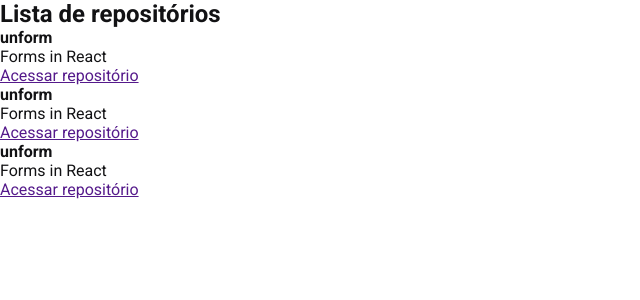
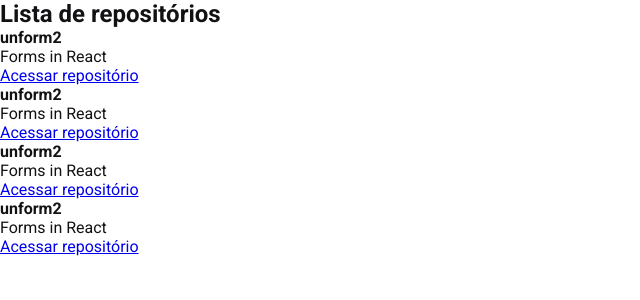
Before and after one commit to Douglas-Strey/Ignite-ReacJS-Chapter_I, a React app in the folder 01-github-explorer/: page / in a window 1280 px wide. Shown: the top 300 px of the page, without its empty margins (0-640 px from the left). Built offline with nearby package versions, Linux system fonts and the light colour scheme.

Commit message:
Finalizado estudos a respeito das propriedades do react

```diff
--- /dev/null
+++ b/01-github-explorer/src/components/RepositoryItem.jsx
@@ -0,0 +1,12 @@
+export function RepositoryItem(props) {
+    return (
+        <li>
+            <strong>{ props.repository?.name ?? 'Default'}</strong>
+            <p>{ props.repository?.description }</p>
+
+            <a href={ props.repository?.link }>
+                Acessar repositório
+            </a>
+        </li>
+    );
+}
--- a/01-github-explorer/src/components/RepositoryList.jsx
+++ b/01-github-explorer/src/components/RepositoryList.jsx
@@ -1,4 +1,10 @@
-const repositoryName = 'unform';
+import { RepositoryItem } from "./RepositoryItem";
+
+const repository = {
+    name: 'unform2',
+    description: 'Forms in React',
+    link: 'https://github.com/Douglas-Strey'
+}
 
 export function RepositoryList() {
     return (
@@ -6,32 +12,10 @@ export function RepositoryList() {
             <h1>Lista de repositórios</h1>
 
             <ul>
-                <li>
-                    <strong>{repositoryName}</strong>
-                    <p>Forms in React</p>
-
-                    <a href="">
-                        Acessar repositório
-                    </a>
-                </li>
-
-                <li>
-                    <strong>{repositoryName}</strong>
-                    <p>Forms in React</p>
-
-                    <a href="">
-                        Acessar repositório
-                    </a>
-                </li>
-
-                <li>
-                    <strong>{repositoryName}</strong>
-                    <p>Forms in React</p>
-
-                    <a href="">
-                        Acessar repositório
-                    </a>
-                </li>
+                <RepositoryItem repository={ repository }/>
+                <RepositoryItem repository={ repository }/>
+                <RepositoryItem repository={ repository }/>
+                <RepositoryItem repository={ repository }/>
             </ul>
         </section>
     );
```
